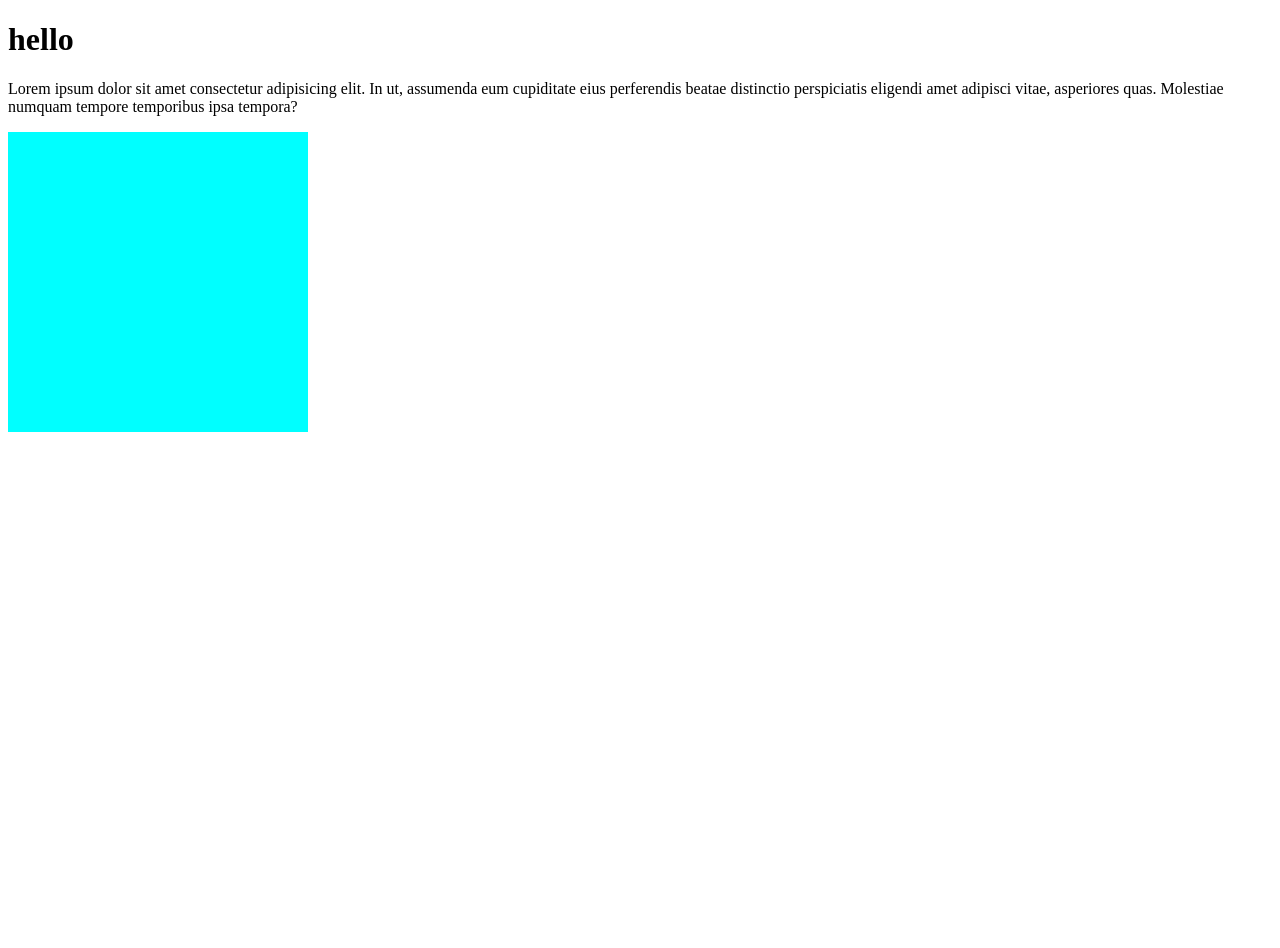
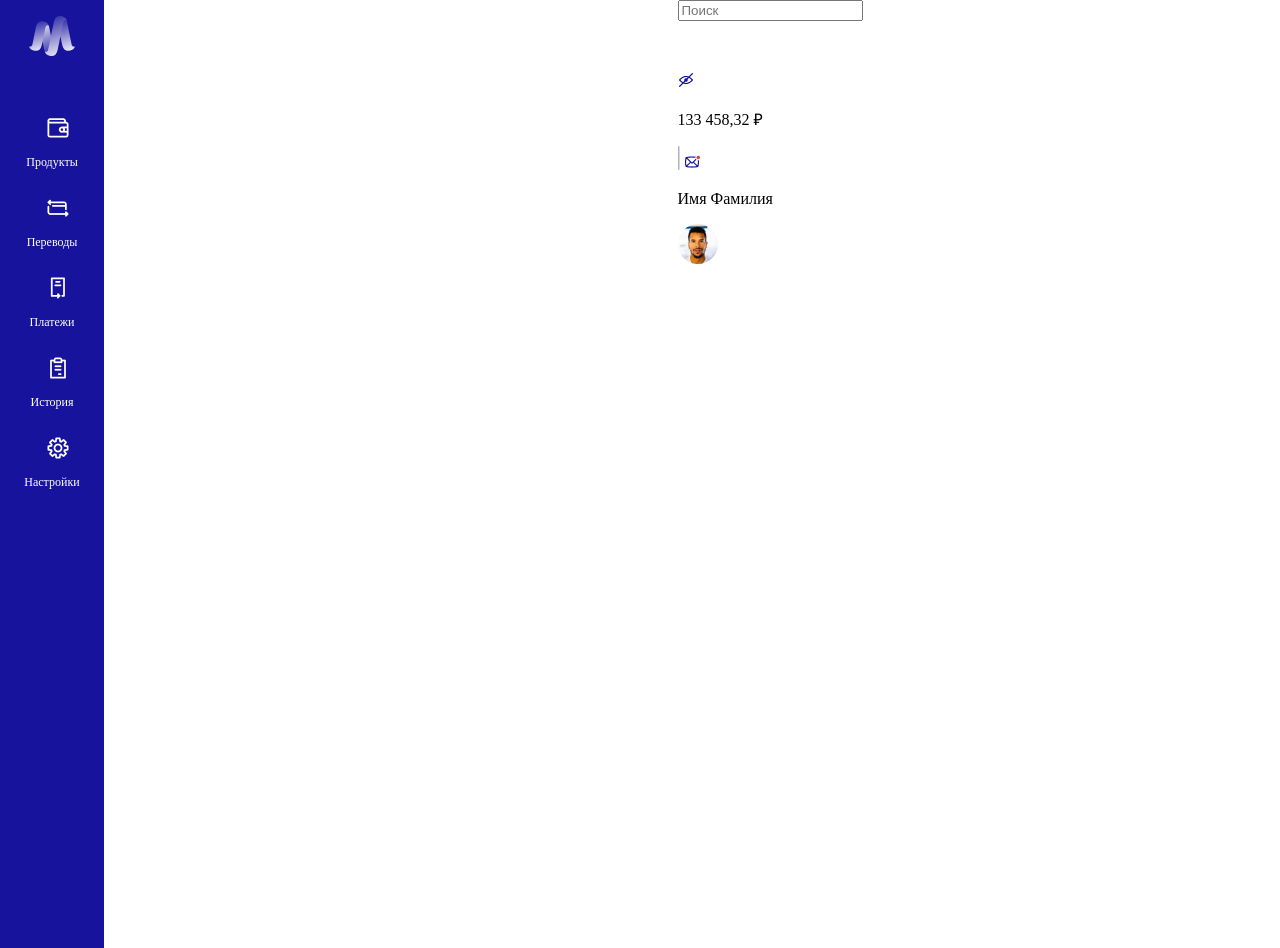
Before and after one commit to anarbaiayan/anarbaiayan.github.io, a plain HTML site: page index.html in a window 1280 px wide. Shown: the top 948 px of the page. Before the commit the page ends 800 px from the top, so only its background shows below. Drawn offline with Linux system fonts and the light colour scheme.

Commit message:
added header

```diff
--- a/index.html
+++ b/index.html
@@ -1,5 +1,6 @@
 <!DOCTYPE html>
 <html lang="en">
+
 <head>
     <meta charset="UTF-8">
     <meta http-equiv="X-UA-Compatible" content="IE=edge">
@@ -7,9 +8,47 @@
     <title>Document</title>
     <link rel="stylesheet" href="style.css">
 </head>
+
 <body>
-    <h1>hello</h1>
-    <p>Lorem ipsum dolor sit amet consectetur adipisicing elit. In ut, assumenda eum cupiditate eius perferendis beatae distinctio perspiciatis eligendi amet adipisci vitae, asperiores quas. Molestiae numquam tempore temporibus ipsa tempora?</p>
-    <div class="block"></div>
+    <div class="container offset">
+        <header class="head offset">
+            <a href="#">
+                <img class="logo" src="images/Logo (1).png" alt="">
+                <br>
+
+                <img class="img" src="images/Main.png" alt="">
+                <p>Продукты</p>
+
+                <img class="img" src="images/Transfers.png" alt="">
+                <p>Переводы</p>
+
+                <img class="img" src="images/Payments.png" alt="">
+                <p>Платежи</p>
+
+                <img class="img" src="images/History.png" alt="">
+                <p>История</p>
+
+                <img class="img" src="images/Settings.png" alt="">
+                <p class="mr">Настройки</p>
+            </a>
+
+        </header>
+
+        <section class="head_int offset">
+            <div class="head_search">
+                <input type="search" placeholder="Поиск">
+            </div>
+
+            <div class="head_surname">
+                <img src="images/Screen.png" alt="">
+                <p>133 458,32 ₽</p>
+                <img src="images/Line.png" alt="">
+                <img src="images/Messages.png" alt="">
+                <p>Имя Фамилия</p>
+                <img src="images/Userpic.png" alt="" srcset="">
+            </div>
+        </section>
+    </div>
 </body>
+
 </html>
--- a/style.css
+++ b/style.css
@@ -1,5 +1,44 @@
-.block{
-    height: 300px;
-    width: 300px;
-    background-color: aqua;
+body{
+    margin:0;
 }
+
+.offset{
+    margin: 0 auto;
+    max-width: 1440px;
+}
+
+.container{
+    display: grid;
+    grid-template-columns: 100px 1340px;
+}
+
+.head{
+    background-color: #17139C;
+    text-align: center;
+}
+
+.head .img{
+    margin: 16px 34px 0 46px;
+}
+
+.logo{
+    margin-top: 16px;
+    margin-bottom: 40px;
+}
+
+.head a{
+    text-decoration: none;
+    font-weight: 500;
+    font-size: 12px;
+    line-height: 12px;
+    color: #fff;
+}
+
+.mr{
+    padding-bottom: 457px;
+}
+
+.head_int{
+    display: grid;
+    grid-template-rows: 72px;
+}
```
Also changed, not shown: images/History.png (added), images/Line.png (added), images/Logo (1).png (added), images/Main.png (added), images/Messages.png (added), images/Payments.png (added), images/Screen.png (added), images/Settings.png (added), images/Transfers.png (added), images/Userpic.png (added).
